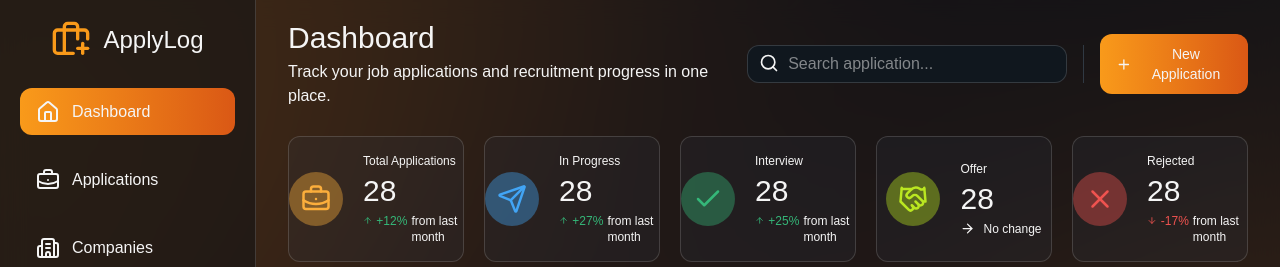
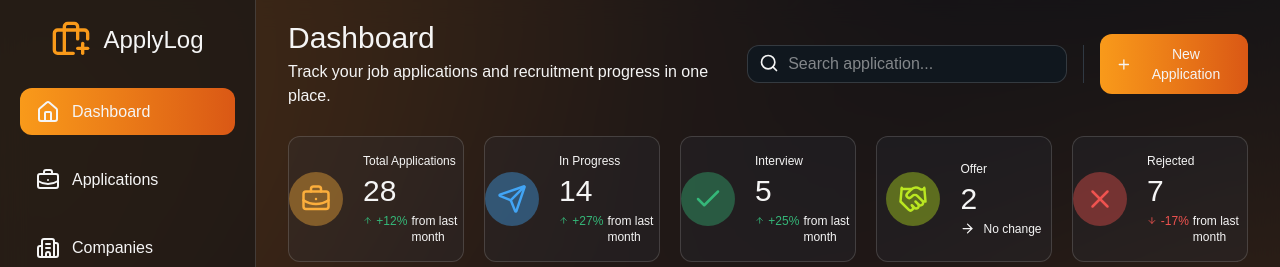
Before and after one commit to MRaihanZ/applylog, a Next.js app in the folder applylog-frontend/: page / in a window 1280 px wide. Shown: the top 267 px of the page. Built offline with nearby package versions, Linux system fonts and the light colour scheme.

Commit message:
feat((dashboard)/page.tsx): change totalNumber for dashboardSmallCard component in page.tsx

```diff
--- a/applylog-frontend/app/(dashboard)/page.tsx
+++ b/applylog-frontend/app/(dashboard)/page.tsx
@@ -43,7 +43,7 @@ export default function DashboardPage() {
 				<Suspense fallback={<LoadingDashboardSmallCard />}>
 					<DashboardSmallCard
 						type={1}
-						totalNumber={28}
+						totalNumber={14}
 						totalPercentage={27}
 						stateIndicator="up"
 					/>
@@ -51,7 +51,7 @@ export default function DashboardPage() {
 				<Suspense fallback={<LoadingDashboardSmallCard />}>
 					<DashboardSmallCard
 						type={2}
-						totalNumber={28}
+						totalNumber={5}
 						totalPercentage={25}
 						stateIndicator="up"
 					/>
@@ -59,7 +59,7 @@ export default function DashboardPage() {
 				<Suspense fallback={<LoadingDashboardSmallCard />}>
 					<DashboardSmallCard
 						type={3}
-						totalNumber={28}
+						totalNumber={2}
 						totalPercentage={0}
 						stateIndicator="equal"
 					/>
@@ -67,7 +67,7 @@ export default function DashboardPage() {
 				<Suspense fallback={<LoadingDashboardSmallCard />}>
 					<DashboardSmallCard
 						type={4}
-						totalNumber={28}
+						totalNumber={7}
 						totalPercentage={17}
 						stateIndicator="down"
 					/>
```
